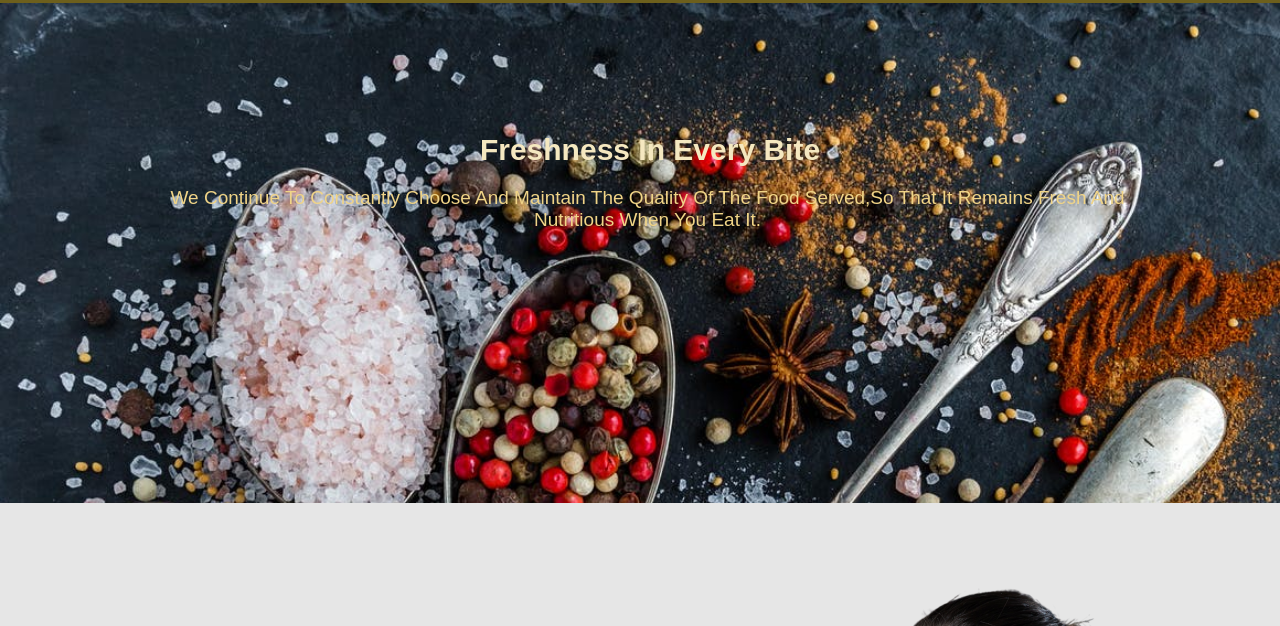
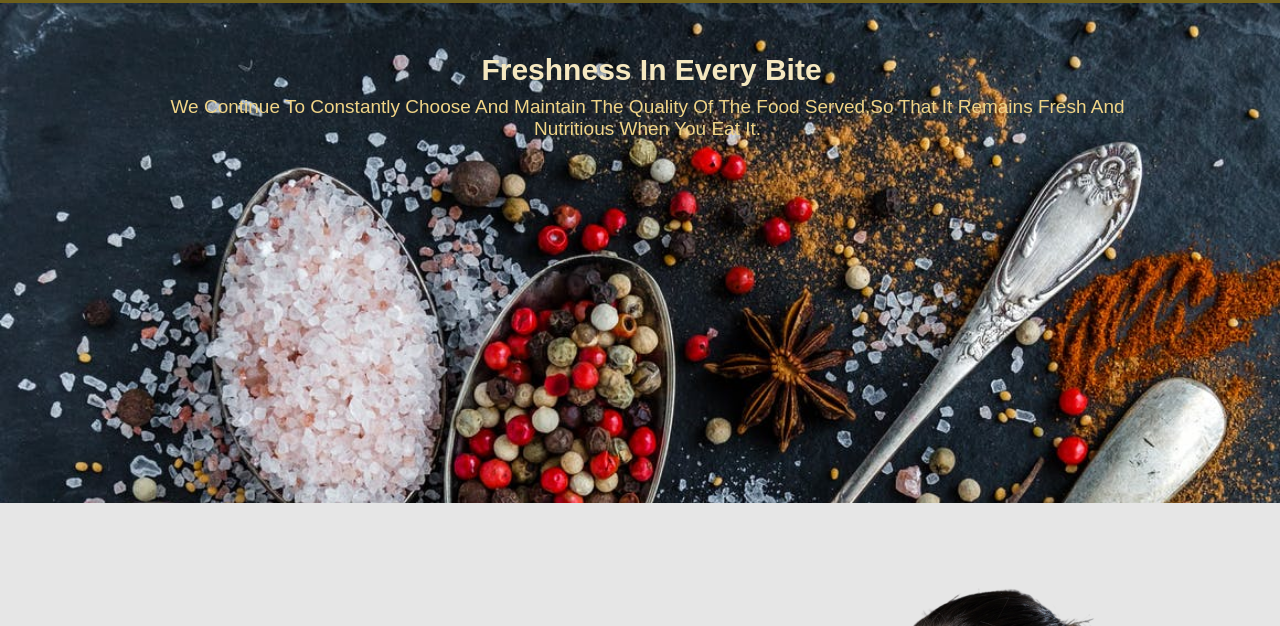
Before and after one commit to JannatulHappy/orengo-food, a plain HTML site: page index.html in a window 1280 px wide. Shown: the part 100-726 px from the top of the page. Drawn offline with Linux system fonts and the light colour scheme; a web font is replaced by a local one.

Commit message:
second-last-commit

```diff
--- a/style.css
+++ b/style.css
@@ -78,14 +78,13 @@ padding-bottom: 10px;
    text-transform: capitalize;
 }
 #showcase h2{
-
+    margin:-30px;
     color:#f5e8c0;
     font-size:30px;
-    margin-top:50px;
-    margin-bottom: 20px;
-    padding-left: 20px;
+     padding-left: 23px;
 }
 #showcase p{
+    padding-top: 20px;
     color:#f0d487;
     font-size: 19px;
     padding-left:15px;
```
